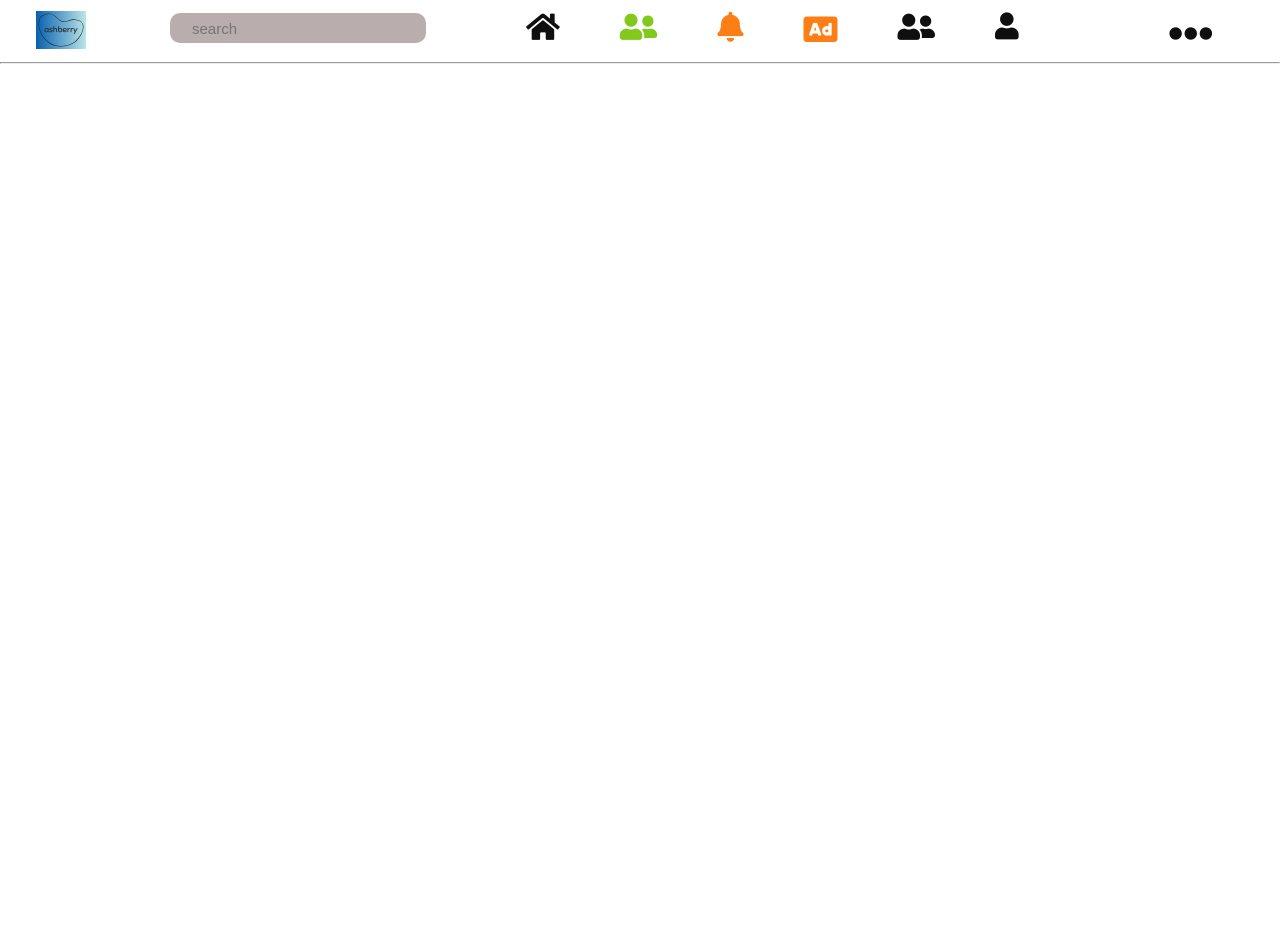
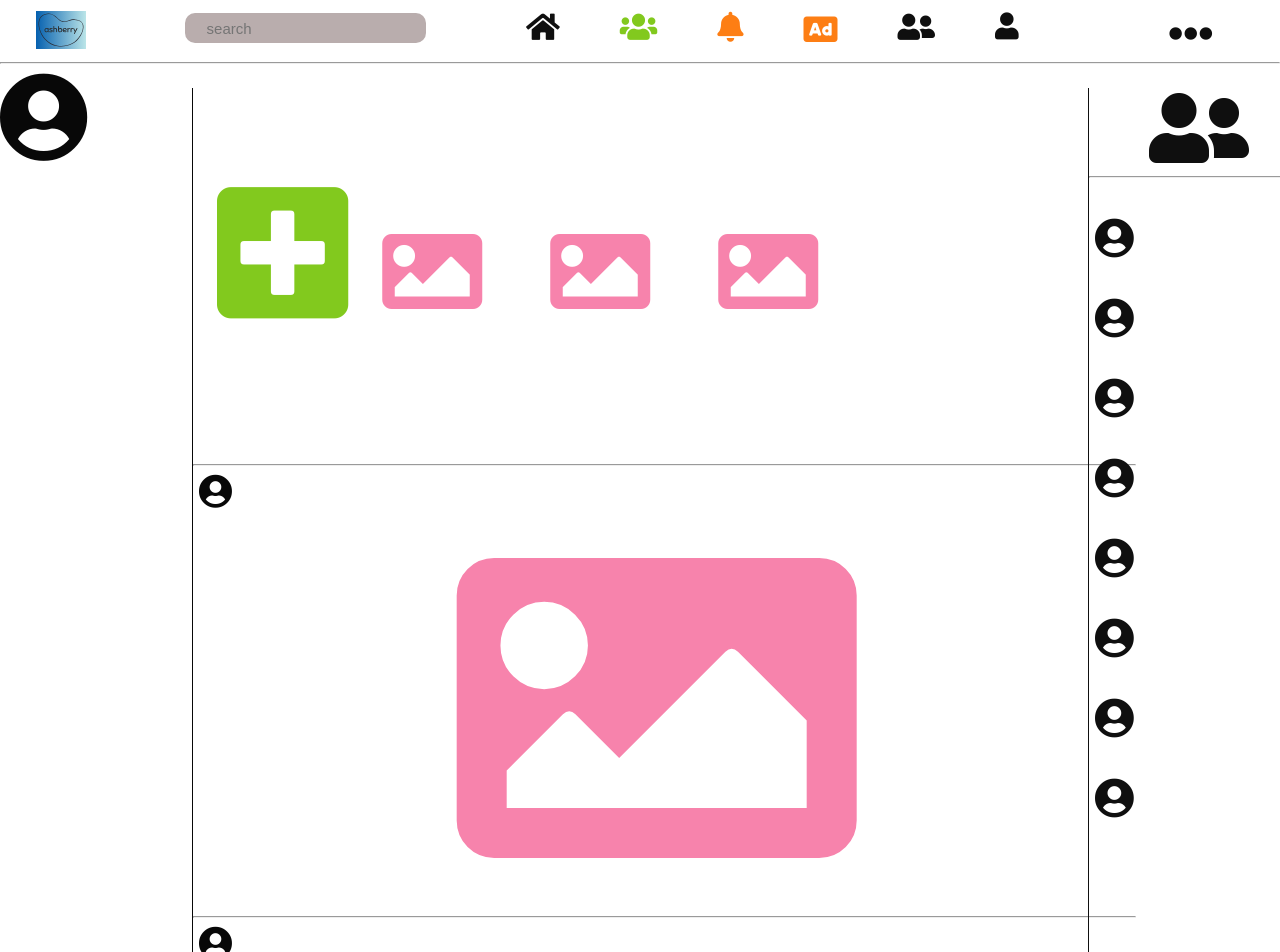
Before and after one commit to AshishThakur10/Ashberry, a React (Create React App) app in the folder client/: page / in a window 1280 px wide. Shown: the top 952 px of the page. Before the commit the page ends 800 px from the top, so only its background shows below. Built offline with nearby package versions, Linux system fonts and the light colour scheme.

Commit message:
changeinhome

```diff
--- a/client/src/components/Header.js
+++ b/client/src/components/Header.js
@@ -18,15 +18,11 @@ const Header = () => {
           <i class="far fa-search"></i>
           </Searchbar>
           <r class="fas fa-home"></r>
-
-
-
-          <j class="fas fa-user-friends"></j>
+          <j class="fas fa-users"></j>
           <b class="fas fa-bell"></b>
           <d class="fas fa-ad"></d>
           <f class="fas fa-user-friends"></f>
           <u class="fas fa-user"></u>
-
           <e class="fas fa-ellipsis-h"></e>
 
         </a>
@@ -46,14 +42,7 @@ display:flax;
 align-items:center;
 padding:0 36px;
 
-
-hr{
-
-}
-
       `;
-
-
 
       const Searchbar = styled.nav`
       background-color: #b9adad;
@@ -62,6 +51,7 @@ hr{
       border: 2px rgb(87, 82, 85);
       display: flex;
       margin-top: 15px;
+      margin-left: 1.4%;
       overflow: hidden;
   }
 
@@ -154,7 +144,7 @@ padding-top: 10px;
 
 
 
-      `
+      `;
 
 
 export default Header;
--- a/client/src/components/Home.js
+++ b/client/src/components/Home.js
@@ -2,17 +2,137 @@ import styled from "styled-components";
 
 
 const Home = () => {
-
+// eslint-disable-next-line
   return (
     <Container>
-     <hr/>
+      <hr/>
+      <l class="fas fa-user-circle"></l>
+      <v>
+        <i class="fas fa-plus-square"></i>
+        <p class="fas fa-image"></p>
+        <p class="fas fa-image"></p>
+        <p class="fas fa-image"></p>
+        <hr width = "143%" />
+        <r class="fas fa-user-circle"></r>
+        <b class="fas fa-image"></b>
+        <hr width = "143%" />
+        <r class="fas fa-user-circle"></r>
+        <b class="fas fa-image"></b>
+        <hr width = "143%" />
+        <r class="fas fa-user-circle"></r>
+        <b class="fas fa-image"></b>
+        <hr width = "143%" />
+        <r class="fas fa-user-circle"></r>
+        <b class="fas fa-image"></b>
+        <h4>about   help    API    Language    Teams</h4>
+        <hr width = "143%" />
+
+      </v>
+
+      <a>
+      <i class="fas fa-user-friends"></i>
+      <hr width = "124%"  />
+      <p class="fas fa-user-circle"></p>
+      <p class="fas fa-user-circle"></p>
+      <p class="fas fa-user-circle"></p> <p class="fas fa-user-circle"></p>
+      <p class="fas fa-user-circle"></p> <p class="fas fa-user-circle"></p>
+      <p class="fas fa-user-circle"></p>
+      <p class="fas fa-user-circle"></p>
+      </a>
     </Container>
+
   );
+
+
 
 };
 const Container = styled.main`
+l{
+  font-size:90px;
+  cursor: pointer;
+
+
+}
+
+
+v{
+  border-left: 1px solid;
+  height: 2250px;
+  position: absolute;
+  left: 15%;
+
+  top: 11%;
+
+  h2{
+   display:flex;
+   margin-bottom:63px;
+   padding-bottom:341px
+  }
+  h4{
+    margin-left:44%
+  }
+
+  p{
+    font-size: 100px;
+    color: rgba(247,131,172,255)
+    ;
+   cursor: pointer;
+   padding: 34px;
 
   }
+  b{
+    font-size: 400px;
+    color: rgba(247,131,172,255);
+    margin-left:40%;
+  }
+  r{
+    font-size:34px;
+    cursor: pointer;
+    display:flex;
+    margin-left:6px;
+  }
+
+
+
+  i{
+    font-size: 150px;
+    color: rgba(130,201,30,255);
+    cursor: pointer;
+    display:flex
+    padding-top:14px;
+    margin-left:24px;
+  }}
+
+
+
+a{
+ border-left: 1px solid;
+ height: 2250px;
+  position: absolute;
+  left: 85%;
+
+  top: 11%;
+
+
+p{
+  font-size: 40px;
+  cursor: pointer;
+  display:flex;
+  margin-left:6px;
+
+}
+
+i{
+  font-size:80px;
+  cursor: pointer;
+
+  margin-left:60px;
+}
+}
+
+
 `;
 
+
+
 export default Home;
```
